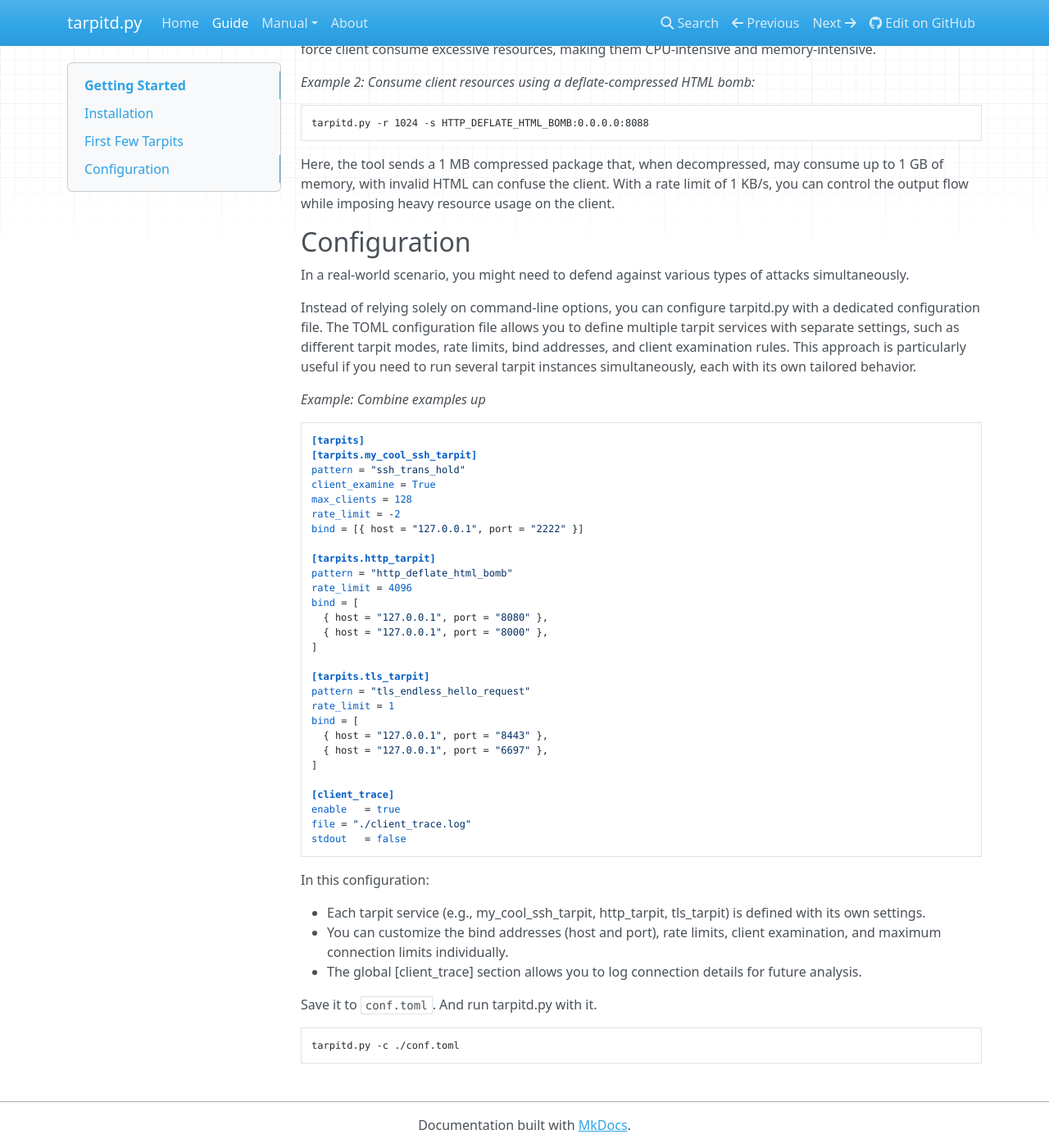
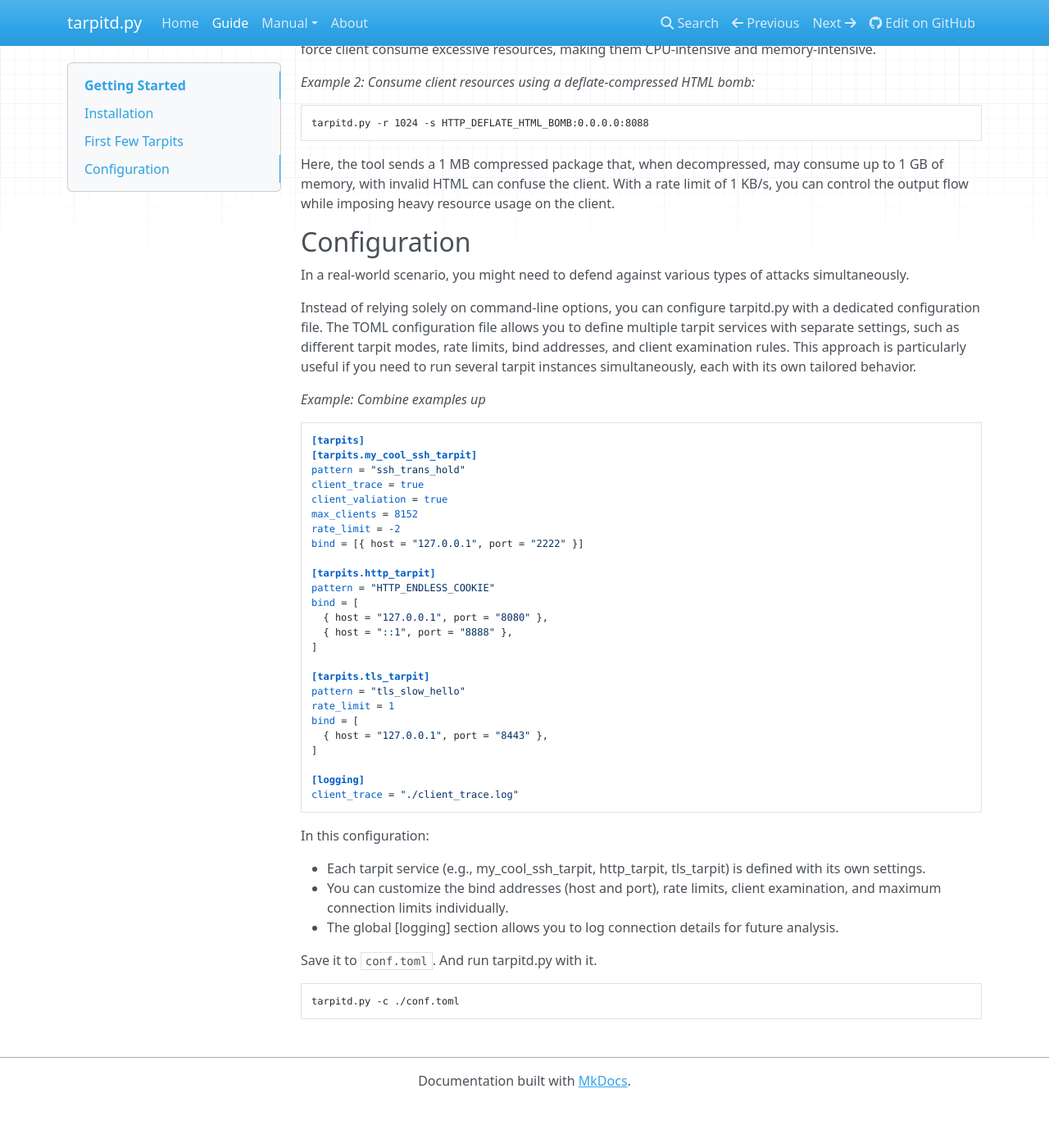
Before and after one commit to ImBearChild/tarpitd.py, an MkDocs documentation site: the page built from docs/getting-started.md, in a window 1280 px wide and 1400 px high, scrolled down 1286 px. Shown: the whole window at 82% size. Built offline with MkDocs 1.6.1, drawn with Linux system fonts in a browser that asks for light colours; nearby versions of some CDN libraries; after the commit the page ends 2632 px from its top, so only the background shows below that.

Commit message:
docs: update

````diff
--- a/docs/getting-started.md
+++ b/docs/getting-started.md
@@ -72,38 +72,35 @@
 [tarpits]
 [tarpits.my_cool_ssh_tarpit]
 pattern = "ssh_trans_hold"
-client_examine = True
-max_clients = 128
+client_trace = true
+client_valiation = true
+max_clients = 8152
 rate_limit = -2
 bind = [{ host = "127.0.0.1", port = "2222" }]
 
 [tarpits.http_tarpit]
-pattern = "http_deflate_html_bomb"
-rate_limit = 4096
+pattern = "HTTP_ENDLESS_COOKIE"
 bind = [
   { host = "127.0.0.1", port = "8080" },
-  { host = "127.0.0.1", port = "8000" },
+  { host = "::1", port = "8888" },
 ]
 
 [tarpits.tls_tarpit]
-pattern = "tls_endless_hello_request"
+pattern = "tls_slow_hello"
 rate_limit = 1
 bind = [
   { host = "127.0.0.1", port = "8443" },
-  { host = "127.0.0.1", port = "6697" },
 ]
 
-[client_trace]
-enable   = true
-file = "./client_trace.log"
-stdout   = false
+[logging]
+client_trace = "./client_trace.log"
 ```
 
 In this configuration:
 
 * Each tarpit service (e.g., my_cool_ssh_tarpit, http_tarpit, tls_tarpit) is defined with its own settings.
 * You can customize the bind addresses (host and port), rate limits, client examination, and maximum connection limits individually.
-* The global [client_trace] section allows you to log connection details for future analysis.
+* The global [logging] section allows you to log connection details for future analysis.
 
 Save it to `conf.toml`. And run tarpitd.py with it.
 
--- a/mkdocs.yml
+++ b/mkdocs.yml
@@ -1,4 +1,8 @@
 site_name: tarpitd.py
+site_description:
+  tarpitd.py is a lightweight, single-file network tarpit
+  tool that deliberately delays or disrupts client connections
+  by sending slow or malformed responses.
 
 repo_url: https://github.com/ImBearChild/tarpitd.py/
 edit_uri: blob/master/docs/
````
Also changed, not shown: docs/about.md (+14 -4 lines), docs/index.md (+3 -3 lines), docs/manual/tarpitd.conf.5.md (+7 -10 lines), 1 other file.
